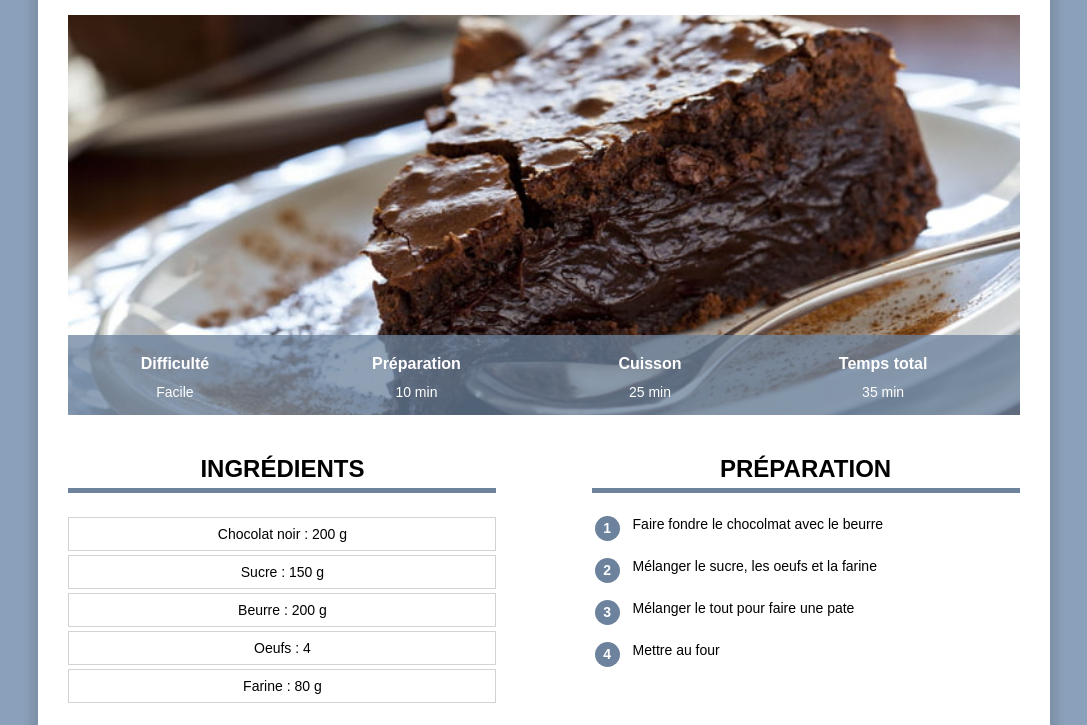
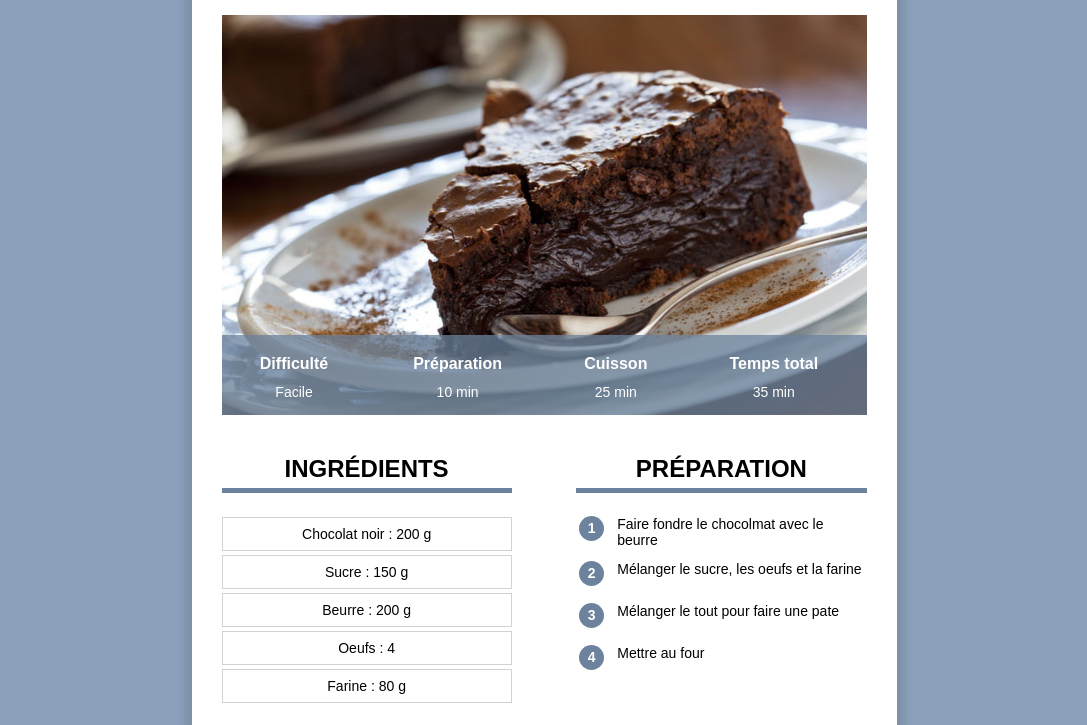
Before and after one commit to SamNRV/site_recettes, a plain HTML site: page index.html in a window 1280 px wide. Shown: the part 218-943 px from the top of the page, without its empty margins (96-1183 px from the left). Drawn offline with Linux system fonts and the light colour scheme.

Commit message:
Add files via upload

```diff
--- a/recette.css
+++ b/recette.css
@@ -151,7 +151,8 @@ table.preparation tr {
     div.contenu {
     margin: 60px 10% 80px 10%;
     padding: 0px 30px 30px 30px;
-    min-height: 350px;
+    min-width: 350px;
+    max-width: 650px
     }
 
     table.info {
@@ -178,3 +179,13 @@ table.preparation tr {
         float: right;
     }
 }
+
+@media only screen and (min-width: 900px) {
+    div.contenu {
+    margin-left: auto;
+    margin-right: auto;
+    padding: 0px 30px 30px 30px;
+    width: 645px;
+    }
+
+}
```
